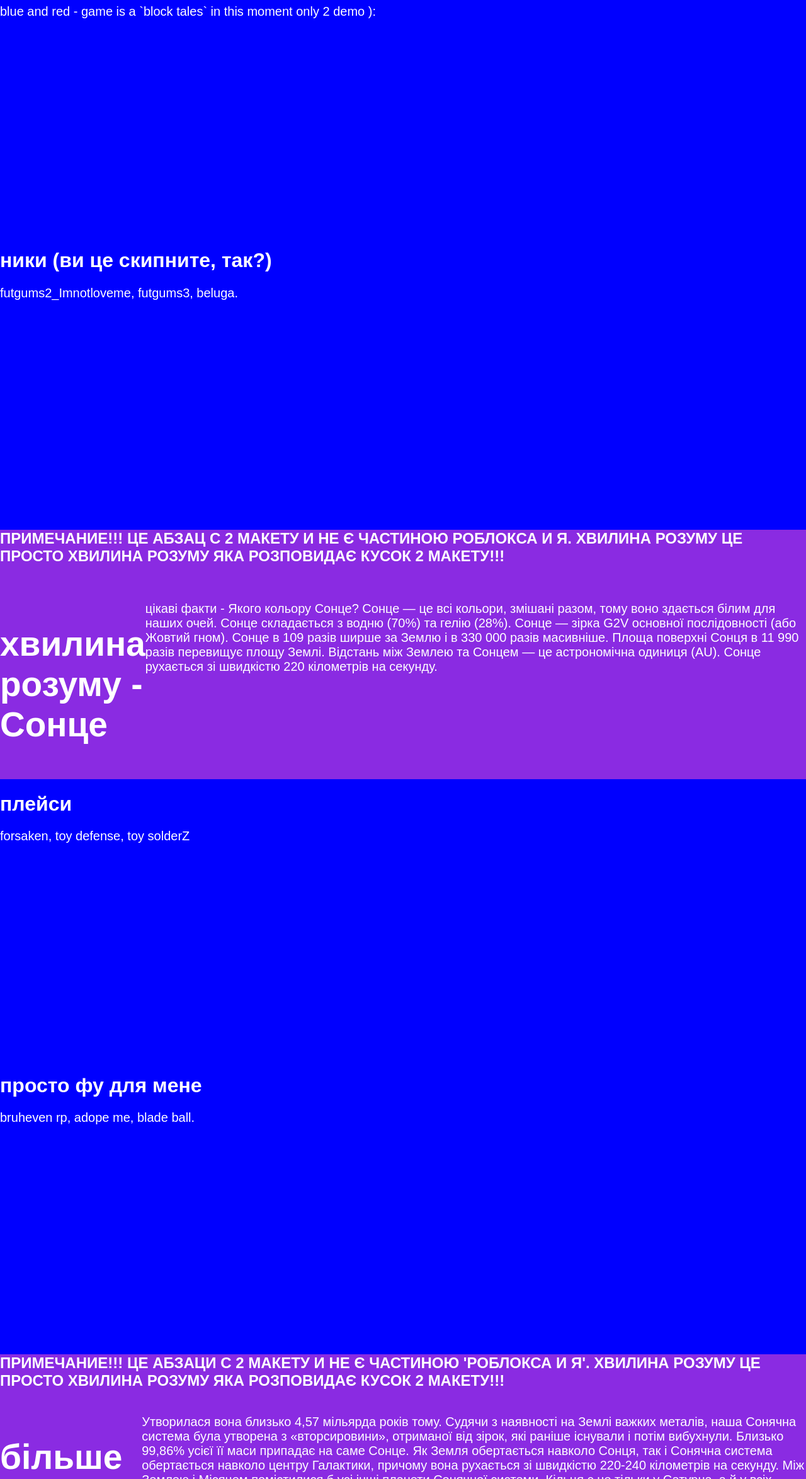
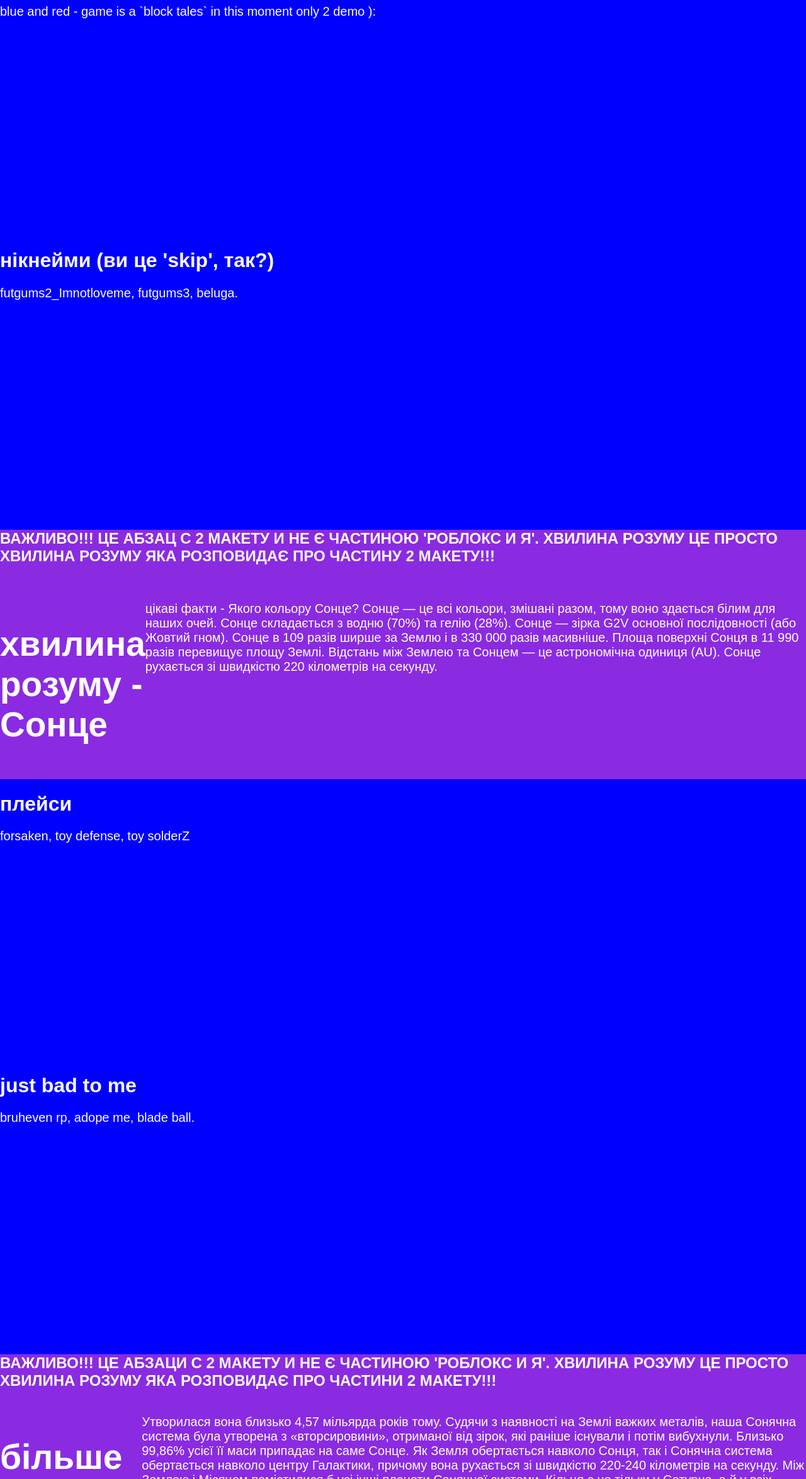
Before and after one commit to kahaner33/newitory, a plain HTML site: page index.html in a window 1280 px wide. Shown: the part 452-2800 px from the top of the page at 63% size. Drawn offline with Linux system fonts and the light colour scheme.

Commit message:
Update index.html

```diff
--- a/index.html
+++ b/index.html
@@ -5,7 +5,7 @@
     </head>
     <body>
         <header>
-            <h1>я дуже вибачаюсь але я не можу посмотреть на мои проекти по етому я зделаю по памяти яка не дуже добра ))_:</h1>
+            <h1>я дуже вибачаюсь але я не можу подивитися на свої проекти тому я зроблю по пам'яти яка не дуже добра ))_:</h1>
         </header>
         <nav>
             <h1>я и роблокс (версия 0.5)</h1>
@@ -45,7 +45,7 @@
             <br/>
             <br/>
             <br/>
-            <h1 id="nik">ники (ви це скипните, так?)</h1>
+            <h1 id="nik">нікнейми (ви це 'skip', так?)</h1>
             <p>futgums2_Imnotloveme, futgums3, beluga.</p>
             <br/>
             <br/>
@@ -66,7 +66,7 @@
             <br/>
             <br/>
             <section>
-                <h1>ПРИМЕЧАНИЕ!!! ЦЕ АБЗАЦ С 2 МАКЕТУ И НЕ Є ЧАСТИНОЮ РОБЛОКСА И Я. ХВИЛИНА РОЗУМУ ЦЕ ПРОСТО ХВИЛИНА РОЗУМУ ЯКА РОЗПОВИДАЄ КУСОК 2 МАКЕТУ!!!</h1>
+                <h1>ВАЖЛИВО!!! ЦЕ АБЗАЦ С 2 МАКЕТУ И НЕ Є ЧАСТИНОЮ 'РОБЛОКС И Я'. ХВИЛИНА РОЗУМУ ЦЕ ПРОСТО ХВИЛИНА РОЗУМУ ЯКА РОЗПОВИДАЄ ПРО ЧАСТИНУ 2 МАКЕТУ!!!</h1>
                 <br/>
                 <aside>
                     <h1 id="brain"> хвилина розуму - Сонце</h1>
@@ -99,7 +99,7 @@
             <br/>
             <br/>
             <br/>
-            <h1 id="fuuu">просто фу для мене</h1>
+            <h1 id="fuuu">just bad to me</h1>
             <p>bruheven rp, adope me, blade ball.</p>
             <br/>
             <br/>
@@ -120,7 +120,7 @@
             <br/>
             <br/>
             <section>
-                <h1 id="braine">ПРИМЕЧАНИЕ!!! ЦЕ АБЗАЦИ С 2 МАКЕТУ И НЕ Є ЧАСТИНОЮ 'РОБЛОКСА И Я'. ХВИЛИНА РОЗУМУ ЦЕ ПРОСТО ХВИЛИНА РОЗУМУ ЯКА РОЗПОВИДАЄ КУСОК 2 МАКЕТУ!!!</h1>
+                <h1 id="braine">ВАЖЛИВО!!! ЦЕ АБЗАЦИ С 2 МАКЕТУ И НЕ Є ЧАСТИНОЮ 'РОБЛОКС И Я'. ХВИЛИНА РОЗУМУ ЦЕ ПРОСТО ХВИЛИНА РОЗУМУ ЯКА РОЗПОВИДАЄ ПРО ЧАСТИНИ 2 МАКЕТУ!!!</h1>
                 <aside>
                     <h1>більше розуму про сонячну систему</h1>
                     <p>Утворилася вона близько 4,57 мільярда років тому.
@@ -137,7 +137,7 @@
             </section>
         </main>
         <footer id="TREBO">
-            <h1>я дуже вибачаюсь за те що тут не має усього з тих макетів але це буле усе що я мог зробити. Для мене це було дуже важко вспомінать але я робив як мог. Ще раз вибачте
+            <h1>я дуже вибачаюсь за те що тут не має всього з тих макетів але це буле усе що я мог зробити. Для мене це було дуже важко пригадувати але я робив як мог. Ще раз вибачте
             </h1>
             <p>3 кружок не зрозумів ): + Я ДУЖЕ ВИБАЧАЮСЬ ЗА ТАКУ ПОГАНУ РОБОТУ ))__: МЕНІ ВАЖКО БЕЗ ПРІМЕРА ЯКИМ БУВ ПРОЄКТ В FIGMA</p>
         </footer>
```
